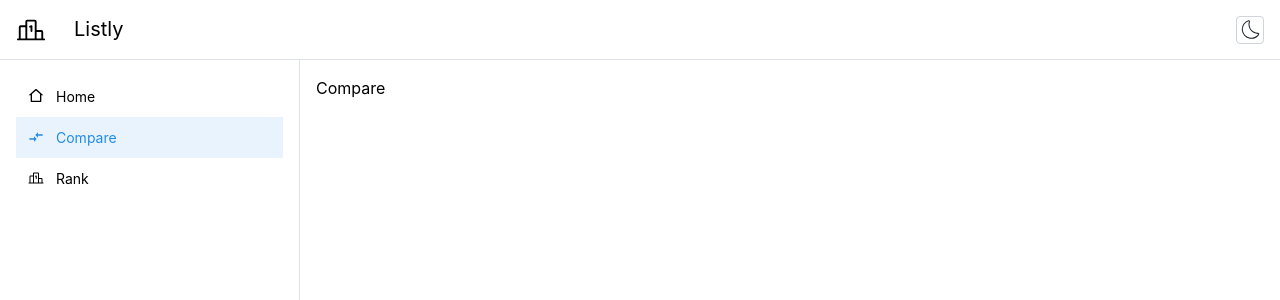
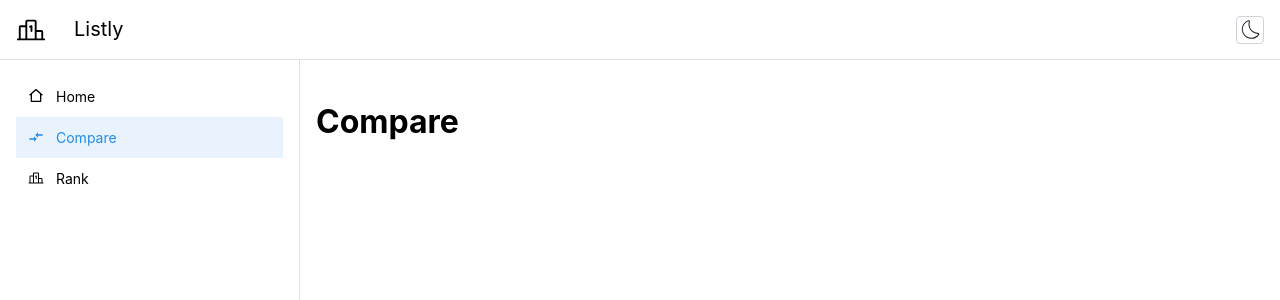
Before and after one commit to nishanbajracharya/listly, a React (Vite) app: page /listly/compare in a window 1280 px wide. Shown: the top 300 px of the page. Built offline with nearby package versions, Linux system fonts and the light colour scheme.

Commit message:
Add pages

```diff
--- a/src/components/Router/RouteSwitch.tsx
+++ b/src/components/Router/RouteSwitch.tsx
@@ -1,13 +1,22 @@
 import { Route, Switch, Redirect } from 'wouter';
 
+import Home from '../pages/Home';
+import Rank from '../pages/Rank';
+import Compare from '../pages/Compare';
 import route from '../../constants/config/route';
 
 function RouteSwitch() {
   return (
     <Switch>
-      <Route path={route.COMPARE.path}>Compare</Route>
-      <Route path={route.RANK.path}>Rank</Route>
-      <Route path={route.HOME.path}>Home</Route>
+      <Route path={route.COMPARE.path}>
+        <Compare />
+      </Route>
+      <Route path={route.RANK.path}>
+        <Rank />
+      </Route>
+      <Route path={route.HOME.path}>
+        <Home />
+      </Route>
       <Redirect to={route.HOME.path} />
     </Switch>
   );
--- /dev/null
+++ b/src/components/pages/Compare/index.tsx
@@ -0,0 +1,9 @@
+function Compare() {
+  return (
+    <div>
+      <h1>Compare</h1>
+    </div>
+  );
+}
+
+export default Compare;
--- /dev/null
+++ b/src/components/pages/Home/index.tsx
@@ -0,0 +1,9 @@
+function Home() {
+  return (
+    <div>
+      <h1>Home</h1>
+    </div>
+  );
+}
+
+export default Home;
--- /dev/null
+++ b/src/components/pages/Rank/index.tsx
@@ -0,0 +1,9 @@
+function Rank() {
+  return (
+    <div>
+      <h1>Rank</h1>
+    </div>
+  );
+}
+
+export default Rank;
```
